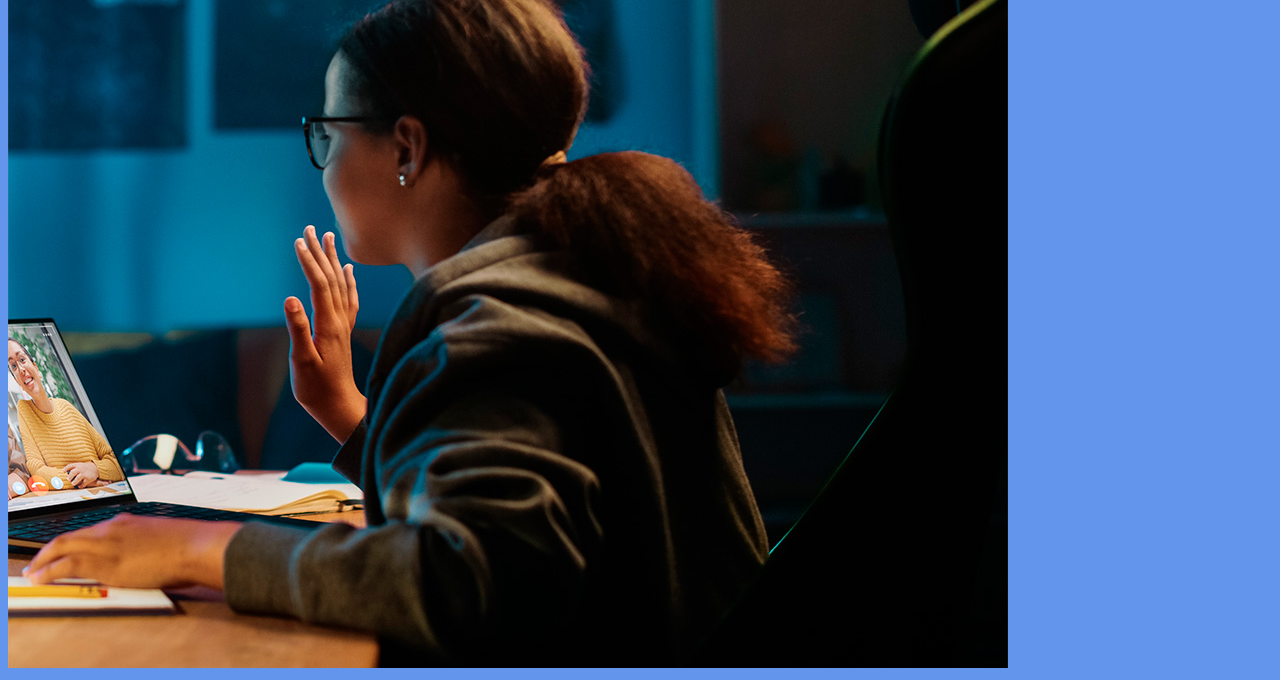
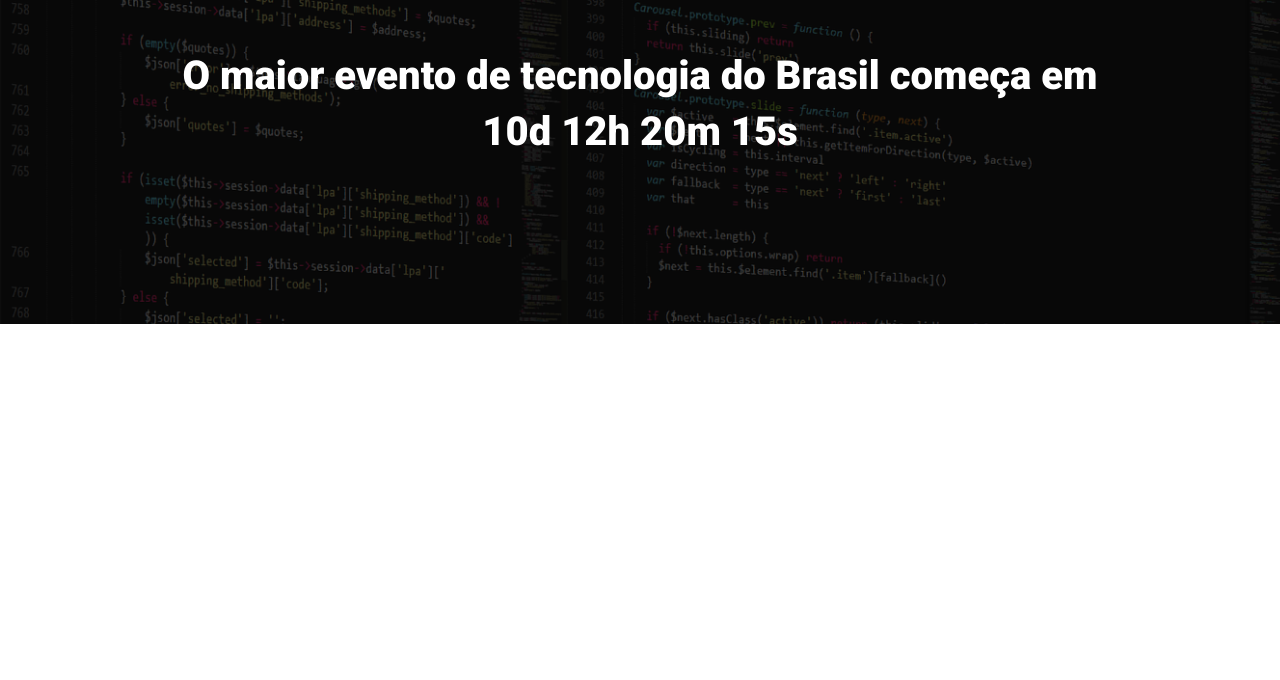
Before and after one commit to yujinak/ebac_tech_talks, a website built with Parcel: page src/index.html in a window 1280 px wide. Shown: the part 160-840 px from the top of the page. After the commit the page ends 800 px from the top, so only its background shows below. Built offline with nearby package versions, Linux system fonts and the light colour scheme.

Commit message:
criando o hero

```diff
--- a/src/index.html
+++ b/src/index.html
@@ -1,14 +1,28 @@
 <!DOCTYPE html>
-<html lang="en">
+<html lang="pt-br">
   <head>
     <meta charset="UTF-8" />
     <meta name="viewport" content="width=device-width, initial-scale=1.0" />
-    <title>Document</title>
+    <title>EBAC Tech Talks</title>
+    <link rel="preconnect" href="https://fonts.googleapis.com" />
+    <link rel="preconnect" href="https://fonts.gstatic.com" crossorigin />
+    <link
+      href="https://fonts.googleapis.com/css2?family=Roboto:wght@400;700;900&display=swap"
+      rel="stylesheet"
+    />
+
     <link rel="stylesheet" href="styles/main.scss" />
   </head>
   <body>
-    <h1>Olá</h1>
-    <img src="./images/backend.png" alt="" />
+    <header class="hero">
+      <div class="container">
+        <img class="hero__logo" src="./images/ebac_logo.svg" alt="" />
+        <p class="hero__text">
+          O maior evento de tecnologia do Brasil começa em 10d 12h 20m 15s
+        </p>
+      </div>
+    </header>
+
     <script src="scripts/main.js"></script>
   </body>
 </html>
--- /dev/null
+++ b/src/styles/_hero.scss
@@ -0,0 +1,51 @@
+.hero {
+  padding-top: 64px;
+  padding-bottom: 100px;
+  background-image: url(../images/fundo.png);
+  background-repeat: no-repeat;
+  background-size: cover;
+  position: relative;
+
+  .container {
+    position: relative;
+  }
+
+  &::before {
+    position: absolute;
+    top: 0;
+    left: 0;
+    width: 100%;
+    height: 100%;
+    background-color: #000;
+    opacity: 0.7;
+    content: "";
+  }
+
+  &__text {
+    margin-top: 64px;
+    margin-bottom: 64px;
+    line-height: 56px;
+    font-size: 40px;
+    text-align: center;
+    font-weight: 800;
+  }
+
+  &__logo {
+    margin: 0 auto;
+    height: 80px;
+    display: block;
+  }
+
+  @media (max-width: 640px) {
+    padding: 40px 0;
+    &__logo {
+      height: 40px;
+    }
+
+    &__text {
+      font-size: 22px;
+      line-height: 24px;
+      margin: 24px 0;
+    }
+  }
+}
--- a/src/styles/main.scss
+++ b/src/styles/main.scss
@@ -1,3 +1,23 @@
-body {
-  background-color: cornflowerblue;
+@use "hero";
+
+* {
+  margin: 0;
+  padding: 0;
+  box-sizing: border-box;
+  font-family: Roboto, sans-serif;
+  color: #fff;
 }
+
+.container {
+  max-width: 960px;
+  width: 100%;
+  margin: 0 auto;
+
+  @media (max-width: 640px) {
+    max-width: 80%;
+  }
+
+  @media (max-width: 1024px) {
+    max-width: 90%;
+  }
+}
```
